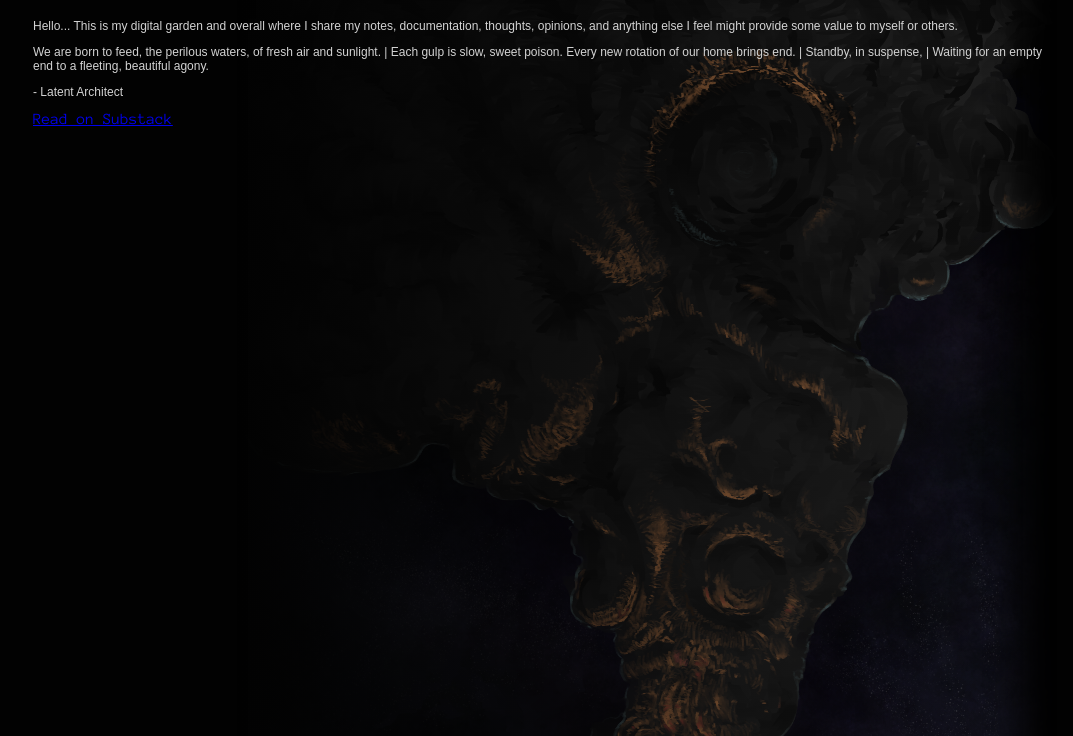
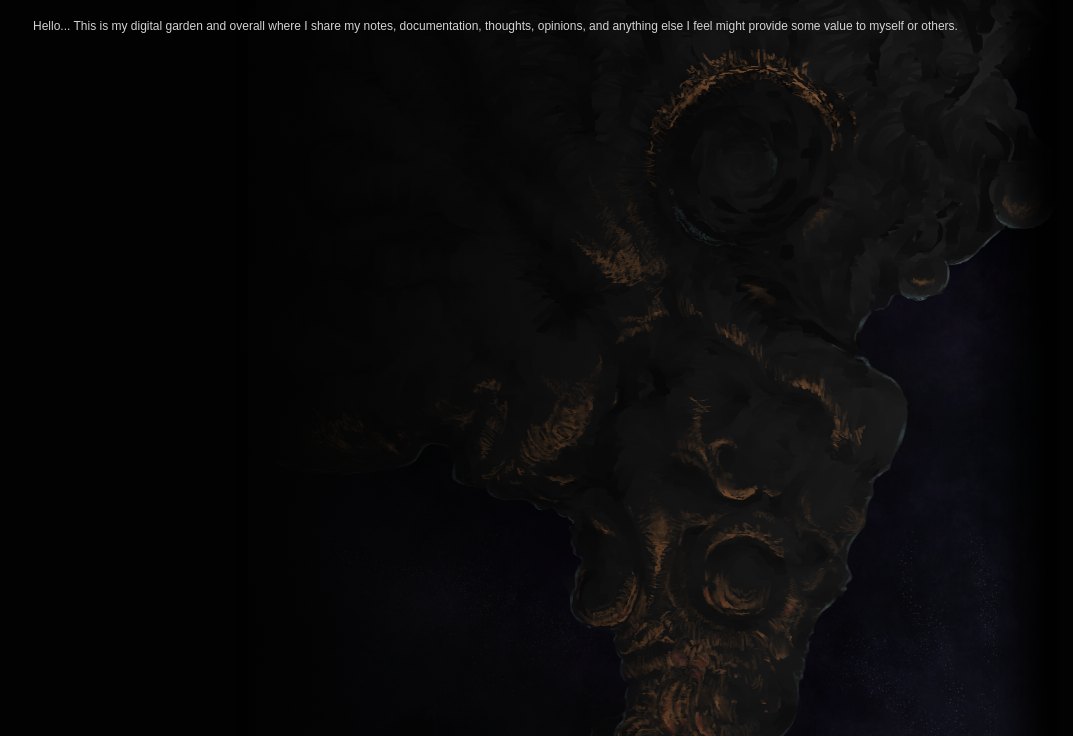
Before and after one commit to LatentArchitect/garden, a plain HTML site: page index.html in a window 1280 px wide. Shown: the part 64-800 px from the top of the page, without its empty margins (95-1168 px from the left). Drawn offline with Linux system fonts and the light colour scheme; a script that the page names is missing.

Commit message:
Update index.html

```diff
--- a/index.html
+++ b/index.html
@@ -26,27 +26,6 @@
                         Hello... This is my digital garden and overall where I share my notes, documentation, thoughts, opinions, and anything else I feel might provide some value to myself or others.
                     </p>
                 </div>
-                <div class="substack-post-embed"><p lang="en">We are born to feed,
-
-the perilous waters,
-
-of fresh air and sunlight.
-
-|
-
-Each gulp is slow, sweet poison.
-
-Every new rotation of our home brings end.
-
-|
-
-Standby,
-
-in suspense,
-
-|
-
-Waiting for an empty end to a fleeting, beautiful agony.</p><p> - Latent Architect</p><a data-comment-link href="https://substack.com/@latentarchitect/note/c-55328616">Read on Substack</a></div><script async src="https://substack.com/embedjs/embed.js" charset="utf-8"></script>
             </div>
         </div>
         <div class="container-wrapper-nav"></div>
```
